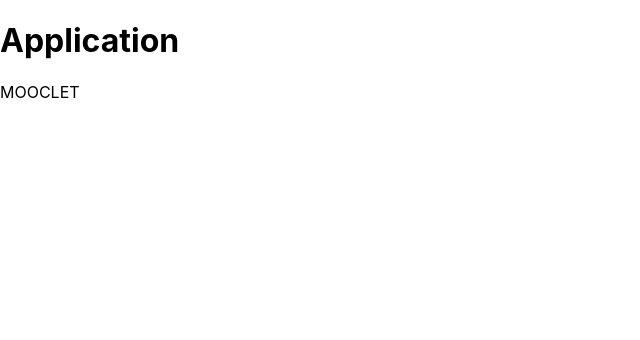
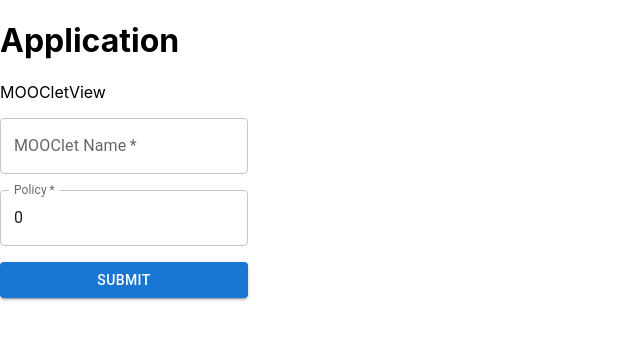
Before and after one commit to TODO-teamname/IAIbackend, a React (Create React App) app in the folder frontend/: page /mooclet in a window 1280 px wide. Shown: the top 340 px of the page, without its empty margins (0-640 px from the left). Built offline with nearby package versions, Linux system fonts and the light colour scheme.

Commit message:
Fixed eslint & accidentally included moocletview

```diff
--- a/frontend/src/App.tsx
+++ b/frontend/src/App.tsx
@@ -19,7 +19,7 @@
           <Route exact path="/preferences">
             <Preferences />
           </Route>
-          <Route exact path="/mooclet" render={() => <MOOCletView moocletId={null} />} />
+          <Route exact path="/mooclet" render={() => <MOOCletView userId={0} organizationId={0} />} />
         </Switch>
       </BrowserRouter>
     </div>
--- /dev/null
+++ b/frontend/src/Components/MOOCletCreator/MOOCletCreator.tsx
@@ -0,0 +1,63 @@
+import { Button, FormControl, TextField } from '@mui/material';
+import { Component, SyntheticEvent } from 'react';
+import './moocletcreator.css';
+
+interface Props {}
+
+interface State {
+  moocletName: string;
+  policyId: number;
+}
+
+export default class MOOCletCreator extends Component<Props, State> {
+  constructor(props: Props) {
+    super(props);
+    this.state = {
+      moocletName: '',
+      policyId: 0,
+    };
+  }
+
+  handleInputChange = (e: SyntheticEvent): void => {
+    const target = e.target as HTMLInputElement;
+    const value = target.type === 'checkbox' ? target.checked : target.value;
+    const name = target.name;
+    this.setState({
+      [name]: value,
+    } as any); // <-- Hack
+  };
+
+  handleSubmit = (e: SyntheticEvent): void => {
+    e.preventDefault();
+    console.log('Submitting new MOOClet');
+  };
+
+  render(): JSX.Element {
+    return (
+      <div className="mooclet-creator">
+        <form onSubmit={this.handleSubmit}>
+          <FormControl className="new-mooclet-form">
+            <TextField
+              required
+              name="moocletName"
+              label="MOOClet Name"
+              value={this.state.moocletName}
+              onChange={this.handleInputChange}
+            />
+            <TextField
+              required
+              name="policyId"
+              label="Policy"
+              value={this.state.policyId}
+              onChange={this.handleInputChange}
+              type="number"
+            />
+            <Button type="submit" variant="contained">
+              Submit
+            </Button>
+          </FormControl>
+        </form>
+      </div>
+    );
+  }
+}
--- /dev/null
+++ b/frontend/src/Components/MOOCletCreator/moocletcreator.css
@@ -0,0 +1,3 @@
+.new-mooclet-form {
+  gap: 1rem;
+}
--- a/frontend/src/Components/MOOCletView/MOOCletView.tsx
+++ b/frontend/src/Components/MOOCletView/MOOCletView.tsx
@@ -1,24 +1,45 @@
 import { Component } from 'react';
+import { uid } from 'react-uid';
+import MOOCletCreator from '../MOOCletCreator/MOOCletCreator';
 import './moocletview.css';
 
 interface Props {
-  moocletId: number | null;
+  userId: number;
+  organizationId: number;
 }
 
 interface State {
-  moocletId: number;
+  userId: number;
+  organizationId: number;
 }
 
 export default class MOOCletView extends Component<Props, State> {
   constructor(props: Props) {
     super(props);
-    const moocletId = props.moocletId || 0; // TODO: api call to get a new mooclet id
     this.state = {
-      moocletId: moocletId,
+      userId: props.userId,
+      organizationId: props.organizationId,
     };
   }
 
+  renderMOOClets = (): JSX.Element => {
+    const mooclets = [{}]; // API: get all mooclets by org ID
+    return (
+      <div className="existing-mooclets">
+        {mooclets.map((mooclet) => {
+          return <div key={uid(mooclet)}></div>;
+        })}
+      </div>
+    );
+  };
+
   render(): JSX.Element {
-    return <p>MOOCLET</p>;
+    return (
+      <div className="moocletview-wrapper">
+        <p>MOOCletView</p>
+        <MOOCletCreator />
+        {this.renderMOOClets}
+      </div>
+    );
   }
 }
```
Also changed, not shown: frontend/package.json (+7 -0 lines), frontend/.eslintrc.json (added), 1 other file (tests, documents, lock files or other folders).
